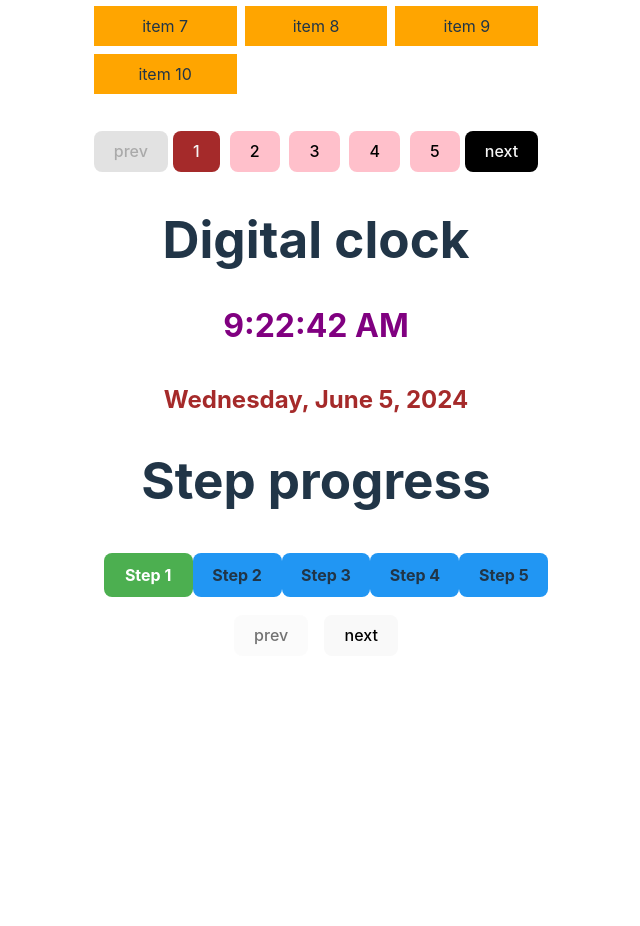
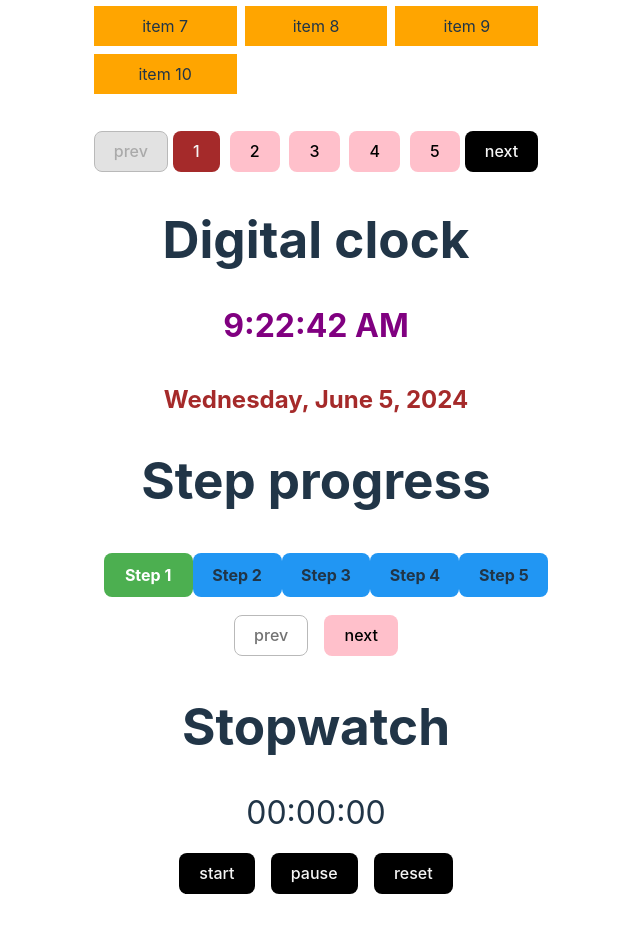
Before and after one commit to partharoyy/react-machine-coding-practice, a React (Vite) app: page / in a window 1280 px wide. Shown: the part 247-1173 px from the top of the page, without its empty margins (324-964 px from the left). Before the commit the page ends 943 px from the top, so only its background shows below. Built offline with nearby package versions, Linux system fonts and the light colour scheme.

Commit message:
Few refactor and added stopwatch

```diff
--- a/src/App.jsx
+++ b/src/App.jsx
@@ -1,7 +1,8 @@
 import './App.css';
 import DigitalClock from './topics/digitalclock';
 import Pagination from './topics/pagination/pagination';
-import StepProgress from './topics/step-progress';
+import StepProgress from './topics/step-progress/step-progress';
+import Stopwatch from './topics/stopwatch/stopwatch';
 
 function App() {
   return (
@@ -9,6 +10,7 @@ function App() {
       <Pagination />
       <DigitalClock />
       <StepProgress />
+      <Stopwatch />
     </>
   );
 }
--- a/src/topics/step-progress/index.css
+++ b/src/topics/step-progress/step-progress.css
@@ -27,10 +27,13 @@
 
 .btn {
   margin: 0.5rem;
+  background-color: pink;
 }
 
 button:disabled {
   color: #000;
   opacity: 0.55;
   cursor: not-allowed;
+  background-color: white;
+  border: 1px solid grey;
 }
--- a/src/topics/step-progress/index.jsx
+++ b/src/topics/step-progress/step-progress.jsx
@@ -1,5 +1,5 @@
 import { useState } from 'react';
-import './index.css';
+import './step-progress.css';
 
 function StepProgress() {
   const [activeStep, setActiveStep] = useState(0);
@@ -14,7 +14,8 @@ function StepProgress() {
   };
 
   const calculateCurrentStepWidth = () => {
-    return `${(100 / steps.length - 1) * activeStep}%`;
+    const oneStep = 100 / (steps.length - 1);
+    return `${oneStep * activeStep}%`;
   };
 
   return (
--- /dev/null
+++ b/src/topics/stopwatch/stopwatch.css
@@ -0,0 +1,18 @@
+.time-container {
+  display: flex;
+  justify-content: space-evenly;
+  align-items: center;
+  font-size: 2rem;
+}
+
+.btn-container {
+  display: flex;
+  justify-content: center;
+  gap: 1rem;
+  margin-top: 1rem;
+}
+
+.btn-container button {
+  background-color: black;
+  color: whitesmoke;
+}
--- /dev/null
+++ b/src/topics/stopwatch/stopwatch.jsx
@@ -0,0 +1,68 @@
+import { useEffect, useState } from 'react';
+import './stopwatch.css';
+
+function Stopwatch() {
+  const [time, setTime] = useState({ sec: 0, min: 0, hr: 0 });
+  const [isRunning, setIsRunning] = useState(false);
+
+  useEffect(() => {
+    let interval;
+
+    if (isRunning) {
+      interval = setInterval(() => {
+        setTime((prev) => {
+          let newSec = prev.sec + 1;
+          let newMin = prev.min;
+          let newHr = prev.hr;
+
+          if (newSec >= 60) {
+            newMin += 1;
+            newSec = 0;
+          }
+
+          if (newMin >= 60) {
+            newHr += 1;
+            newMin = 0;
+          }
+
+          return { sec: newSec, min: newMin, hr: newHr };
+        });
+      }, 1000);
+    }
+
+    return () => {
+      clearInterval(interval);
+    };
+  }, [isRunning]);
+
+  function handleStart() {
+    setIsRunning(true);
+  }
+
+  function handlePause() {
+    setIsRunning(false);
+  }
+
+  function handleReset() {
+    setTime({ sec: 0, min: 0, hr: 0 });
+    setIsRunning(false);
+  }
+
+  return (
+    <>
+      <h1>Stopwatch</h1>
+      <div className='time-container'>
+        {`${time.hr.toString().padStart(2, '0')}:${time.min.toString().padStart(2, '0')}:${time.sec
+          .toString()
+          .padStart(2, '0')}`}
+      </div>
+      <div className='btn-container'>
+        <button onClick={handleStart}>start</button>
+        <button onClick={handlePause}>pause</button>
+        <button onClick={handleReset}>reset</button>
+      </div>
+    </>
+  );
+}
+
+export default Stopwatch;
```
